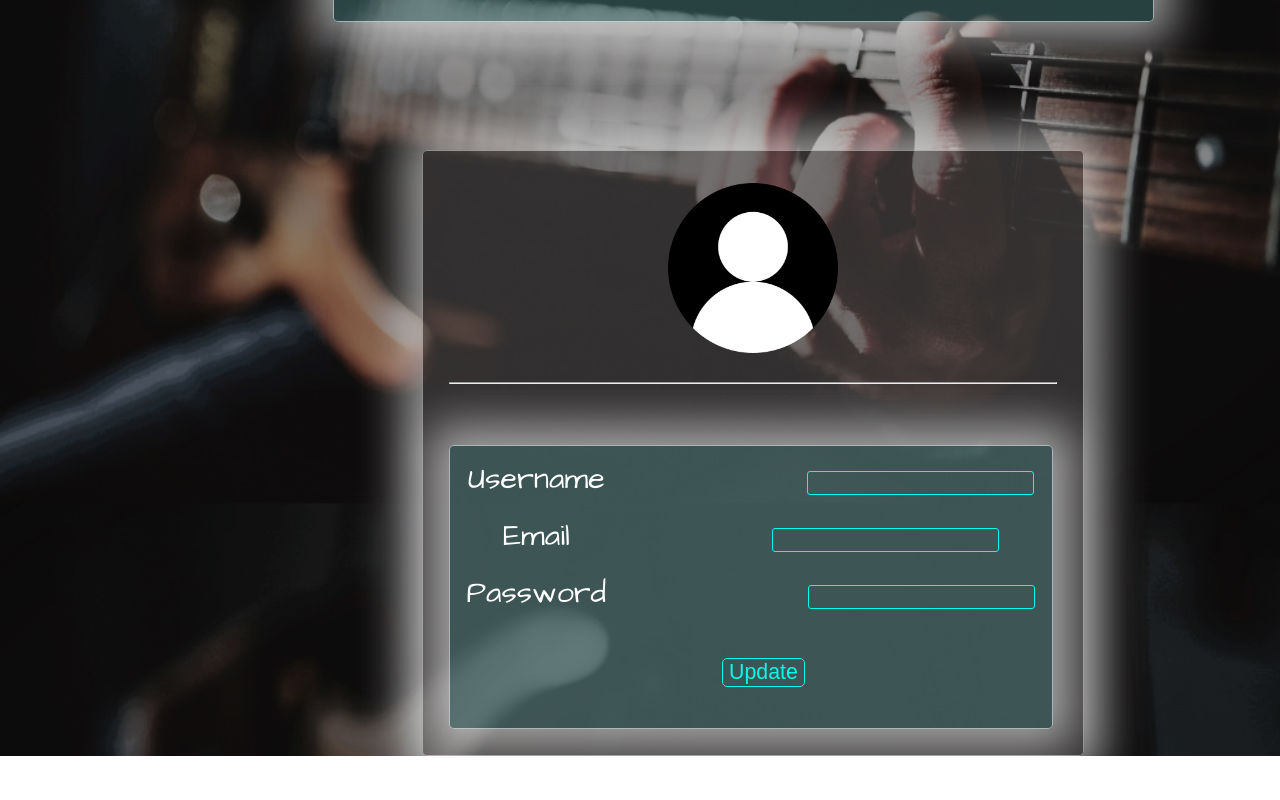
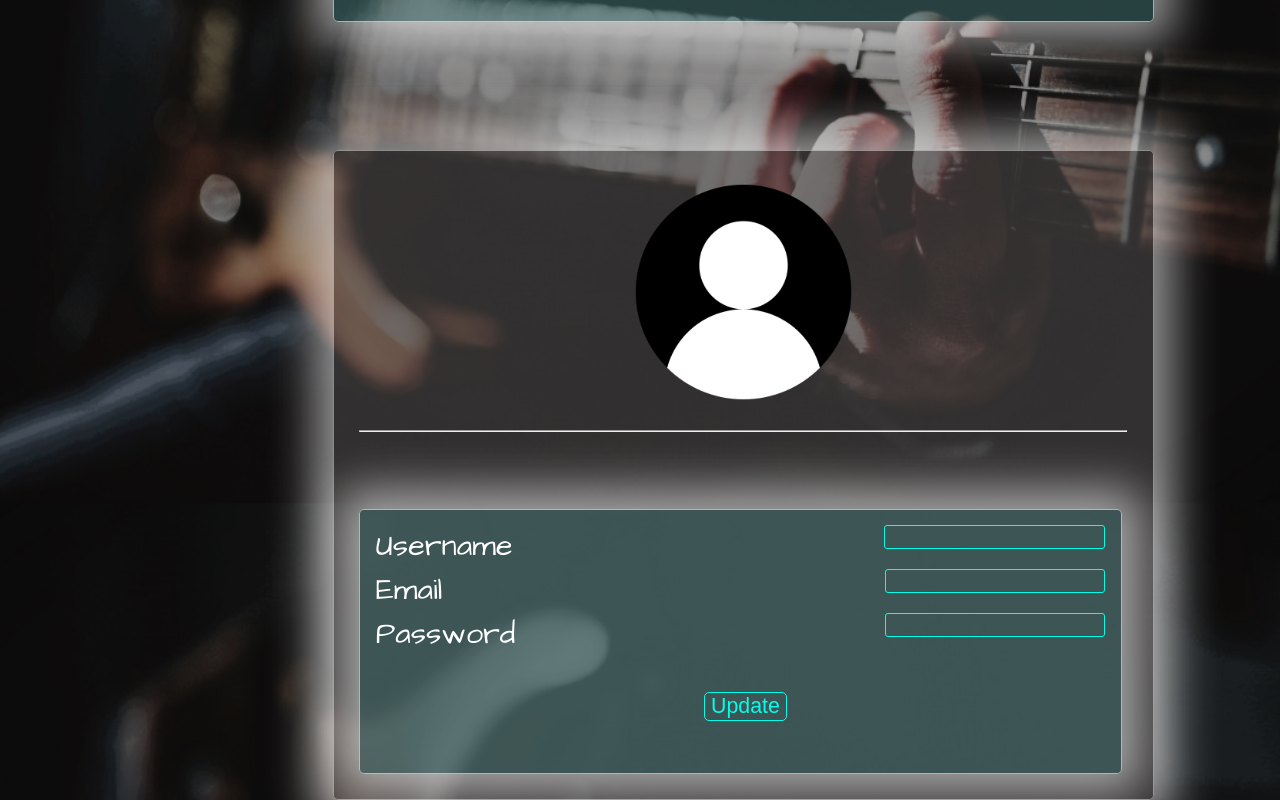
Before and after one commit to StoilTomanov/musified, an Angular app: page / in a window 1280 px wide. Shown: the part 2053-2853 px from the top of the page. Before the commit the page ends 2809 px from the top, so only its background shows below. Built offline with nearby package versions, Linux system fonts and the light colour scheme.

Commit message:
profile card

```diff
--- a/src/app/app.component.css
+++ b/src/app/app.component.css
@@ -285,10 +285,10 @@ section#profile div.panel {
     box-shadow: 0px 0px 45px 20px rgba(235, 235, 235, 0.616);
     border-radius: 5px;
     padding: 2%;
-    width: 47.5%;
-    margin-left: 33%;
+    width: 60%;
+    font-size: 120%;
+    margin-left: 26%;
     margin-top: 10%;
-    font-size: 120%;
 }
 
 div#profiloe-card img {
@@ -315,14 +315,26 @@ div.profile-form span {
 div.profile-form input {
     background-color: rgba(255, 255, 255, 0);
     color: rgb(255, 255, 255);
-    display: inline-block;
+    display: block;
     border: 1px solid rgb(0, 255, 234);
     border-radius: 3px;
     text-align: center;
     font-size: 55%;
     position: relative;
-    margin-left: 35%;
-    margin-bottom: 20px;
+    height: 20px;
+    width: 100%;
+}
+
+div.profile-form input#username {
+    margin-left: 51%;
+}
+
+div.profile-form input#email {
+    margin-left: 60.7%;
+}
+
+div.profile-form input#password {
+    margin-left: 50.6%;
 }
 
 div.profile-form button {
@@ -331,6 +343,7 @@ div.profile-form button {
 
 div.profile-form label {
     color: rgb(255, 255, 255);
-    display: inline-block;
+    display: flex;
+    position: relative;
     margin-bottom: 2px;
 }
--- a/src/app/app.component.html
+++ b/src/app/app.component.html
@@ -100,12 +100,9 @@
                         <div id="profile-data">
                             <div class="profile-form">
                                 <form action="" method="">
-                                    <label for="username">Username</label>
-                                    <input id="username" type="text">
-                                    <label for="email">Email</label>
-                                    <input id="email" type="text">
-                                    <label for="password">Password</label>
-                                    <input id="password" type="password">
+                                    <label for="username">Username<input id="username" type="text"></label>
+                                    <label for="email">Email<input id="email" type="text"></label>
+                                    <label for="password">Password<input id="password" type="password"></label>
                                     <button type="submit" class="submit-btn">Update</button>
                                 </form>
                             </div>
```
